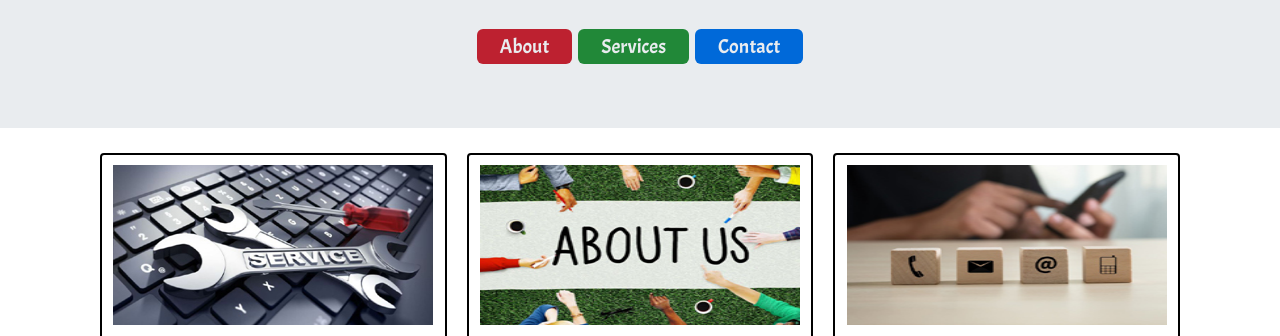
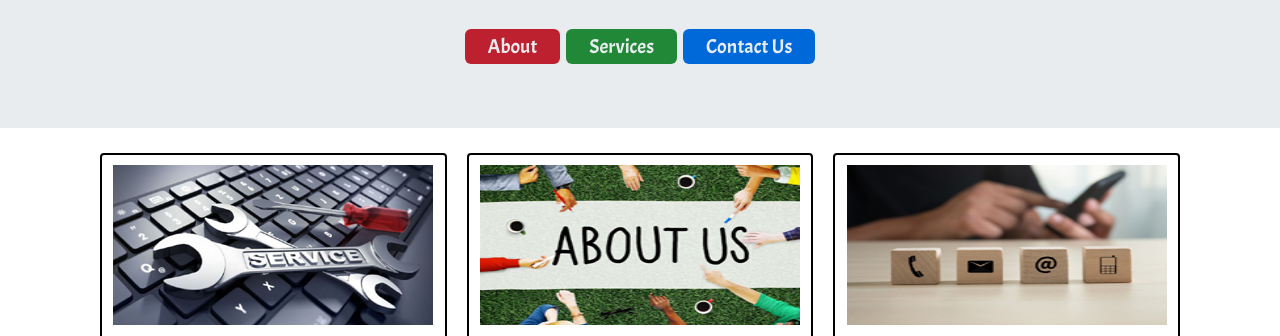
Before and after one commit to ittech299/itscraipur, a plain HTML site: page index.html in a window 1280 px wide. Shown: the part 300-636 px from the top of the page. Drawn offline with nearby package versions, Linux system fonts and the light colour scheme.

Commit message:
Update index.html

```diff
--- a/index.html
+++ b/index.html
@@ -66,7 +66,7 @@
                 <div class="btn-class">
                     <button class="btn btn-primary1"><a href="about.html">About</a> </button>
                     <button class="btn btn-primary2"><a href="services.html">Services</a> </button>
-                    <button class="btn btn-primary3"><a href="contact.html">Contact</a> </button>
+                    <button class="btn btn-primary3"><a href="contact.html">Contact Us</a> </button>
                 </div>
 
 
```
